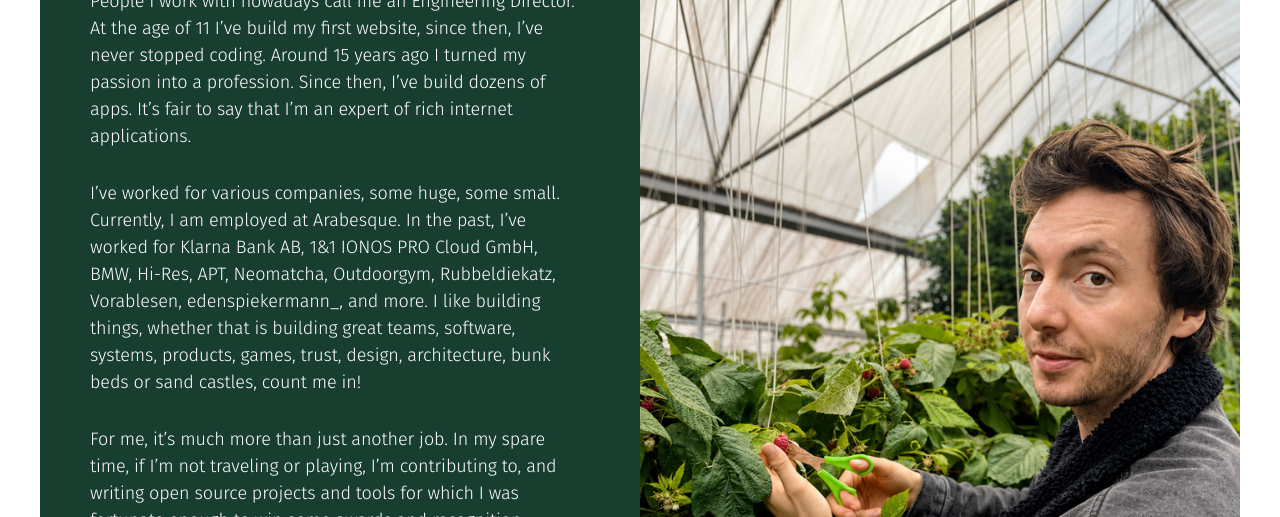
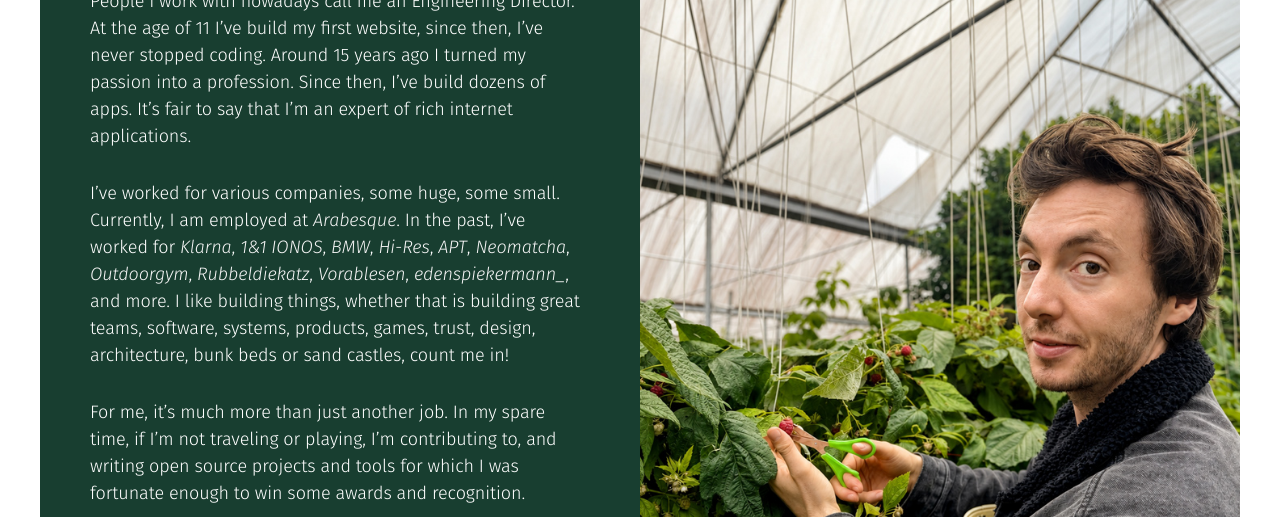
Before and after one commit to ThibaultJanBeyer/thibaultjanbeyer.com-v11, a website: page src/pages/index.html in a window 1280 px wide. Shown: the part 6615-7132 px from the top of the page. Drawn offline with nearby package versions, Linux system fonts and the light colour scheme; files that its build step writes are made by us from their sources; no server answers; files whose address does not match are found by name; a web font is replaced by a local one.

Commit message:
update description & links

```diff
--- a/src/assets/stylesheet/component/about.scss
+++ b/src/assets/stylesheet/component/about.scss
@@ -24,6 +24,16 @@
   }
 }
 
+.about-text__inline-link {
+  color: whitesmoke;
+  font-style: italic;
+  text-decoration: none;
+
+  &:hover {
+    text-decoration: underline;
+  }
+}
+
 .about-text__link {
   white-space: nowrap;
 }
--- a/src/data.json
+++ b/src/data.json
@@ -268,7 +268,7 @@
     },
     "text": [
       "People I work with nowadays call me an Engineering Director. At the age of 11 I’ve build my first website, since then, I’ve never stopped coding. Around 15 years ago I turned my passion into a profession. Since then, I’ve build dozens of apps. It’s fair to say that I’m an expert of rich internet applications.",
-      "I’ve worked for various companies, some huge, some small. Currently, I am employed at Arabesque. In the past, I’ve worked for Klarna Bank AB, 1&1 IONOS PRO Cloud GmbH, BMW, Hi-Res, APT, Neomatcha, Outdoorgym, Rubbeldiekatz, Vorablesen, edenspiekermann_, and more. I like building things, whether that is building great teams, software, systems, products, games, trust, design, architecture, bunk beds or sand castles, count me in!",
+      "I’ve worked for various companies, some huge, some small. Currently, I am employed at <a href='https://arabesque.com/' class='about-text__inline-link'>Arabesque</a>. In the past, I’ve worked for <a href='https://klarna.com/' class='about-text__inline-link'>Klarna</a>, <a href='https://www.ionos.com/' class='about-text__inline-link'>1&1 IONOS</a>, <a href='https://www.bmw.ca/' class='about-text__inline-link'>BMW</a>, <a href='https://www.hi-res.com/' class='about-text__inline-link'>Hi-Res</a>, <a href='https://www.apt-prothesen.de/' class='about-text__inline-link'>APT</a>, <a href='https://neomatcha.com/' class='about-text__inline-link'>Neomatcha</a>, <a href='https://www.outdoorgym.de/' class='about-text__inline-link'>Outdoorgym</a>, <a href='https://www.rubbeldiekatz.de/' class='about-text__inline-link'>Rubbeldiekatz</a>, <a href='https://www.vorablesen.de/' class='about-text__inline-link'>Vorablesen</a>, <a href='https://www.edenspiekermann.com/' class='about-text__inline-link'>edenspiekermann_</a>, and more. I like building things, whether that is building great teams, software, systems, products, games, trust, design, architecture, bunk beds or sand castles, count me in!",
       "For me, it’s much more than just another job. In my spare time, if I’m not traveling or playing, I’m contributing to, and writing open source projects and tools for which I was fortunate enough to win some awards and recognition.",
       "You can find details on my career path at <a href='https://www.linkedin.com/in/thibault-jan-beyer-96997a72/' class='metalink about-text__link'><i class='fab fa-linkedin'></i> LinkedIn</a>, browse through my open source projects on <a href='http://github.com/thibaultjanbeyer/' class='metalink about-text__link'><i class='fab fa-github'></i> github</a>, and checkout my <a href='https://blog.thibaultjanbeyer.com/' class='metalink about-text__link'><i class='fas fa-rss-square'></i> blog</a> for case studies and more details on my work. You can also write me an email via <a href='mailto:thibault.beyer@gmail.com' class='metalink about-text__link'><i class='fas fa-envelope'></i> thibault.beyer@gmail.com</a>"
     ]
```
Also changed, not shown: docs/index.html (+1 -1 lines), docs/assets/stylesheet/bundle.css, 3 other files.
